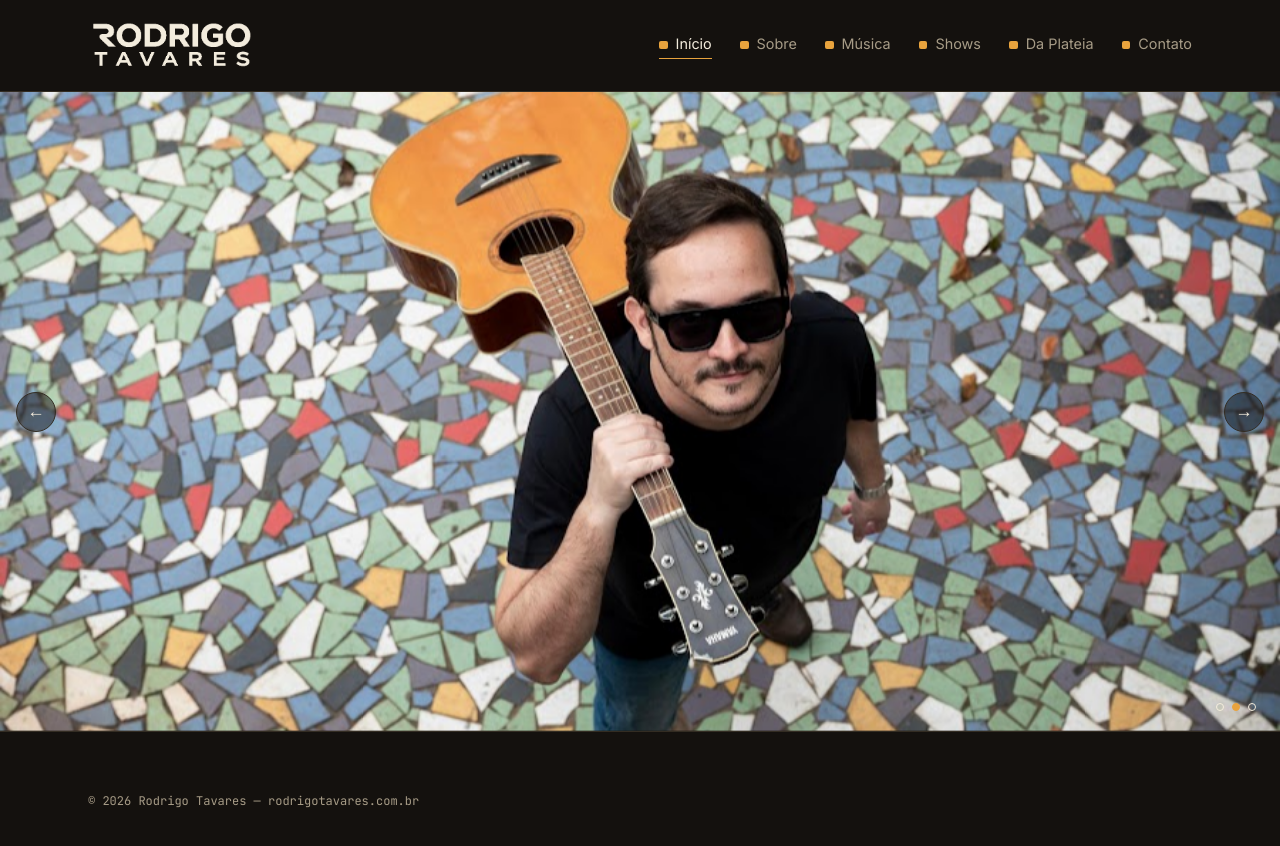
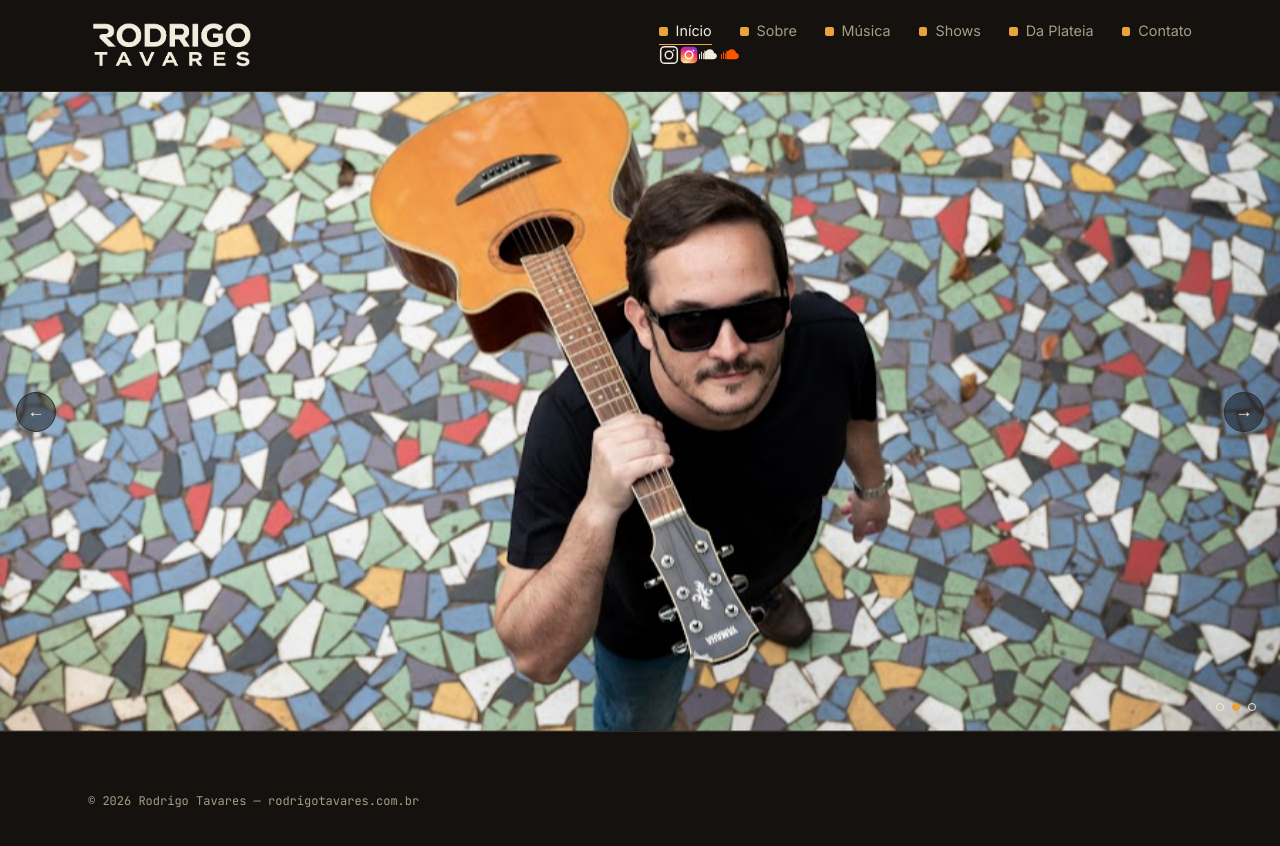
Before and after one commit to rodrigotavares79/rodrigotavares-site, a Next.js app: page / in a window 1280 px wide. Shown: the top 846 px of the page. Built offline with nearby package versions, Linux system fonts and the light colour scheme.

Commit message:
Update layout.tsx

```diff
--- a/app/layout.tsx
+++ b/app/layout.tsx
@@ -1,6 +1,7 @@
 import type { Metadata } from "next";
 import { Anton, Inter, JetBrains_Mono } from "next/font/google";
 import Nav from "@/components/Nav";
+import SocialIcons from "@/components/SocialIcons";
 import "./globals.css";
 
 const anton = Anton({
@@ -46,7 +47,10 @@ export default function RootLayout({
                 height={162}
               />
             </a>
-            <Nav />
+            <div className="nav-right">
+              <Nav />
+              <SocialIcons />
+            </div>
           </div>
         </header>
         {children}
```
